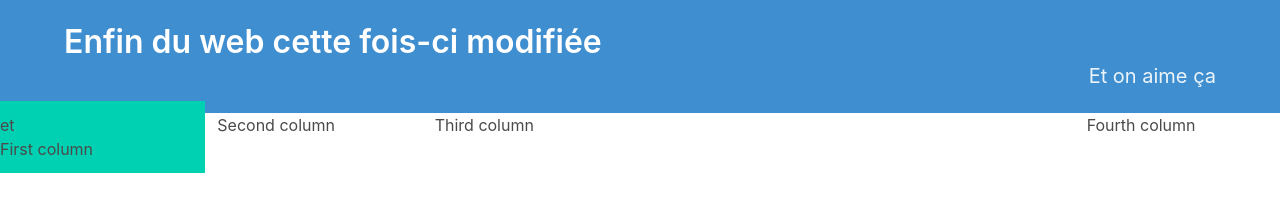
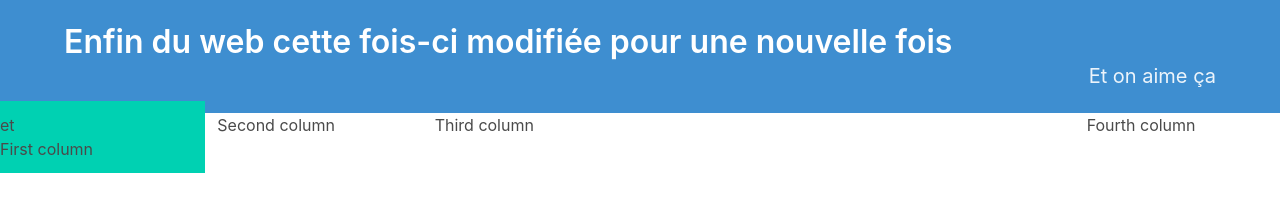
Before and after one commit to battilanah/test_site, a website: page index.html in a window 1280 px wide. Drawn offline with nearby package versions, Linux system fonts and the light colour scheme.

Commit message:
modifié index

```diff
--- a/index.html
+++ b/index.html
@@ -11,7 +11,7 @@
       <div class="hero-body">
           <div class="container">
 
-              <h1 class="title">Enfin du web cette fois-ci modifiée</h1>
+              <h1 class="title">Enfin du web cette fois-ci modifiée pour une nouvelle fois</h1>
               <h2 class="subtitle has-text-right">Et on aime ça</h2>
 
           </div>
```
